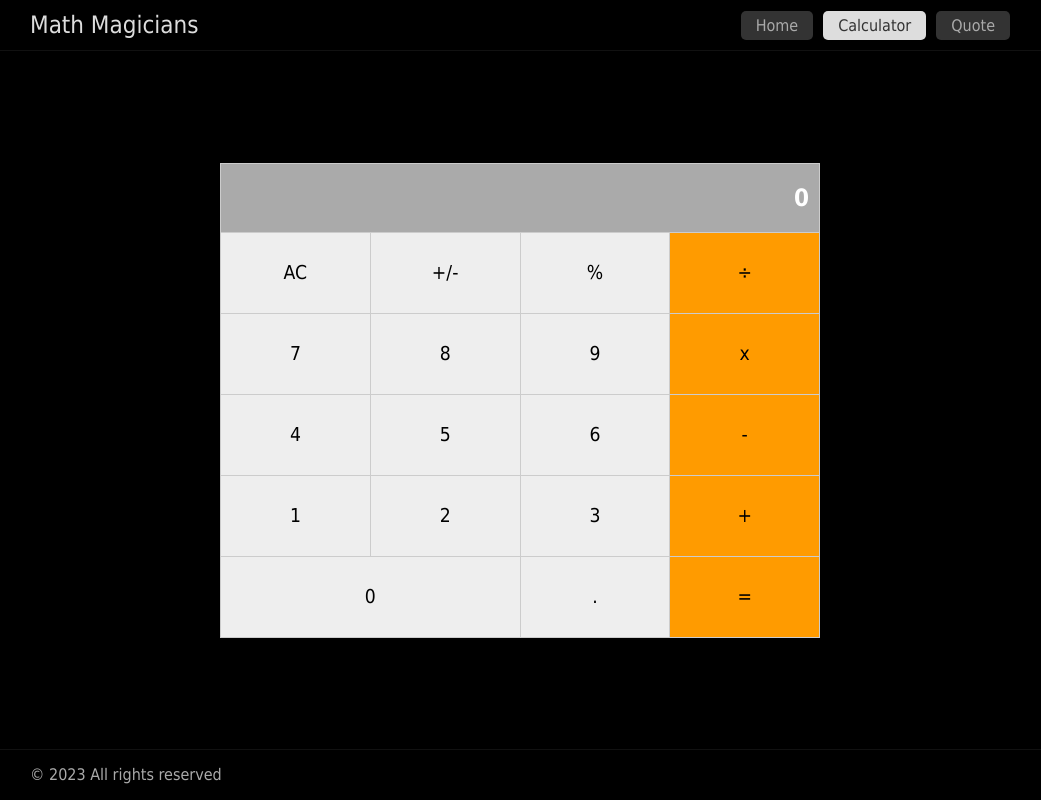
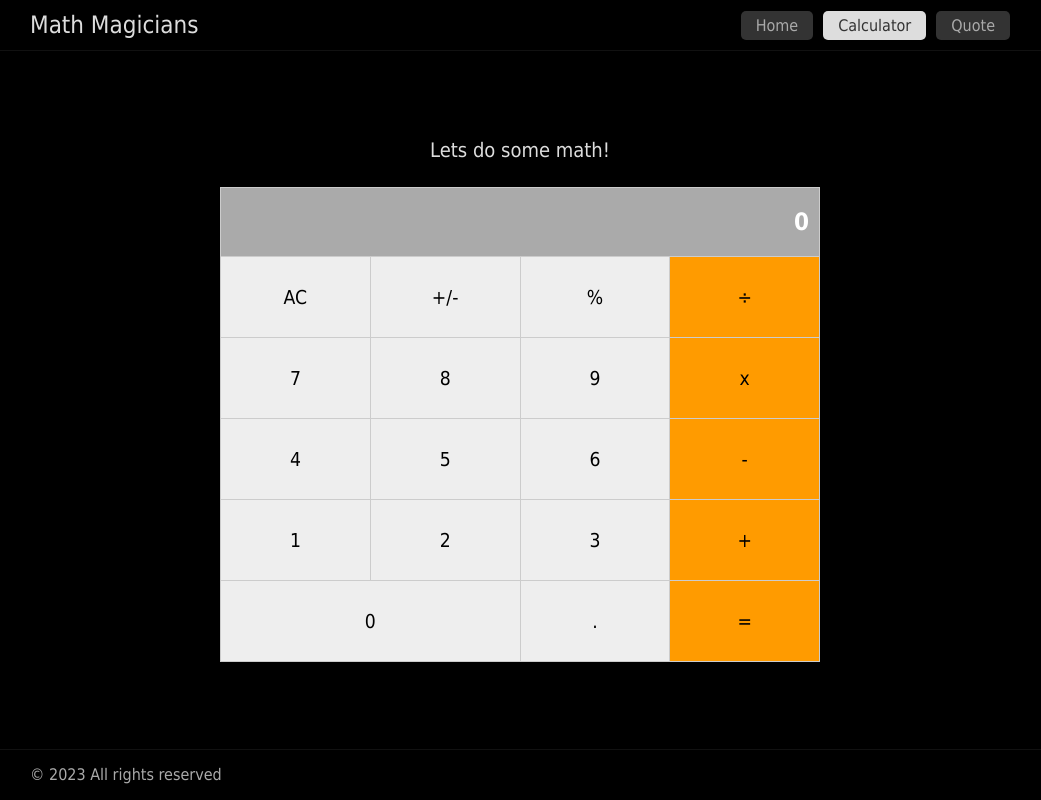
Before and after one commit to mahammad-mostafa/math-magicians, a React (Create React App) app: page /calculator in a window 1280 px wide. Shown: the whole page, without its empty margins (120-1161 px from the left). Built offline with nearby package versions, Linux system fonts and the light colour scheme.

Commit message:
Adjusted styling to fit inside new page layout

```diff
--- a/src/components/calculator.js
+++ b/src/components/calculator.js
@@ -32,9 +32,14 @@ export default class Calculator extends React.Component {
   render = () => {
     const { operation: { total, next } } = this.state;
     return (
-      <section className={Styles.section}>
-        <p className={Styles.result}>{next === null || next === undefined ? (total || 0) : next}</p>
-        {this.values.map(this.displayButtons)}
+      <section>
+        <h2 className={Styles.title}>Lets do some math!</h2>
+        <div className={Styles.grid}>
+          <p className={Styles.result}>
+            {next === null || next === undefined ? (total || 0) : next}
+          </p>
+          {this.values.map(this.displayButtons)}
+        </div>
       </section>
     );
   }
--- a/src/components/quote.js
+++ b/src/components/quote.js
@@ -24,14 +24,14 @@ const Quote = () => {
 
   if (isLoading) {
     return (
-      <section className={Styles.section}>
-        <h1 className={Styles.loader}>Loading ...</h1>
+      <section>
+        <h2 className={Styles.loader}>Loading ...</h2>
       </section>
     );
   }
   return (
-    <section className={Styles.section}>
-      {hasError ? (<h1 className={Styles.error}>An error occured!</h1>)
+    <section>
+      {hasError ? (<h2 className={Styles.error}>An error occured!</h2>)
         : (
           <>
             <p className={Styles.quote}>{text.quote}</p>
--- a/src/styles/calculator.module.css
+++ b/src/styles/calculator.module.css
@@ -1,12 +1,19 @@
-.section {
-  width: calc(100% - 20px);
+.title {
+  text-align: center;
+  font-size: 1.25rem;
+  color: var(--secondary-color);
+  margin-bottom: 25px;
+}
+
+.grid {
+  width: calc(100vw - 20px);
   max-width: 600px;
   display: grid;
   gap: 1px;
   padding: 1px;
   grid-template-columns: repeat(4, 1fr);
   background-color: #ccc;
-  margin: 25px auto;
+  margin: auto;
 }
 
 .result {
@@ -19,7 +26,7 @@
 }
 
 .button {
-  height: 80px;
+  height: 50px;
   cursor: pointer;
   font: 1.2rem var(--font-family);
   background-color: #eee;
@@ -40,3 +47,9 @@
 .orange:hover {
   background-color: rgb(255, 120, 0);
 }
+
+@media only screen and (min-width: 768px) {
+  .button {
+    height: 80px;
+  }
+}
--- a/src/styles/quote.module.css
+++ b/src/styles/quote.module.css
@@ -1,9 +1,3 @@
-.section {
-  max-width: 600px;
-  padding: 10px;
-  margin: 25px auto;
-}
-
 .error {
   color: #c00;
   text-align: center;
@@ -16,12 +10,13 @@
 }
 
 .quote {
-  color: #666;
   font-style: italic;
+  margin-bottom: 10px;
 }
 
 .author {
   font-weight: bolder;
+  color: var(--secondary-color);
 }
 
 @keyframes fading {
```
